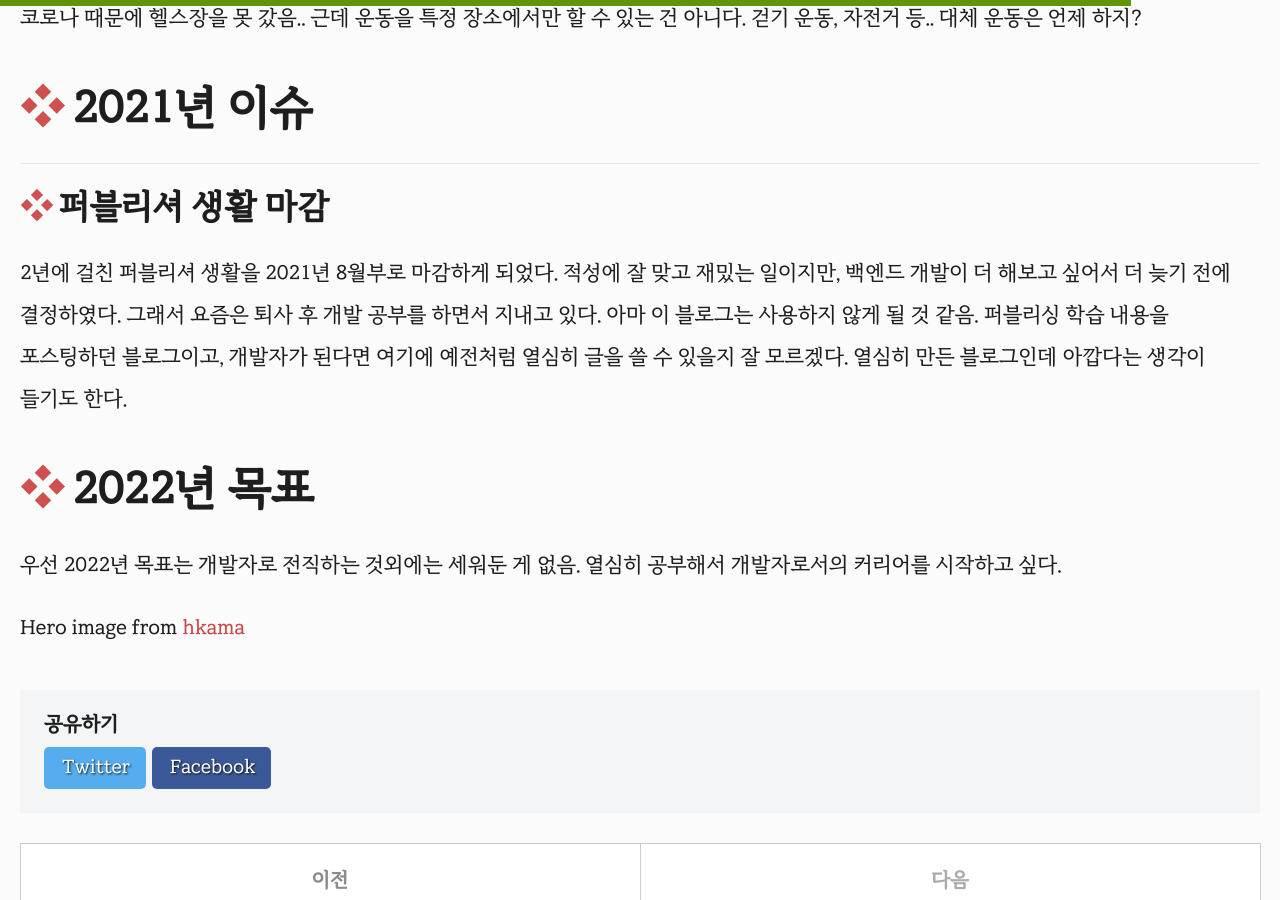
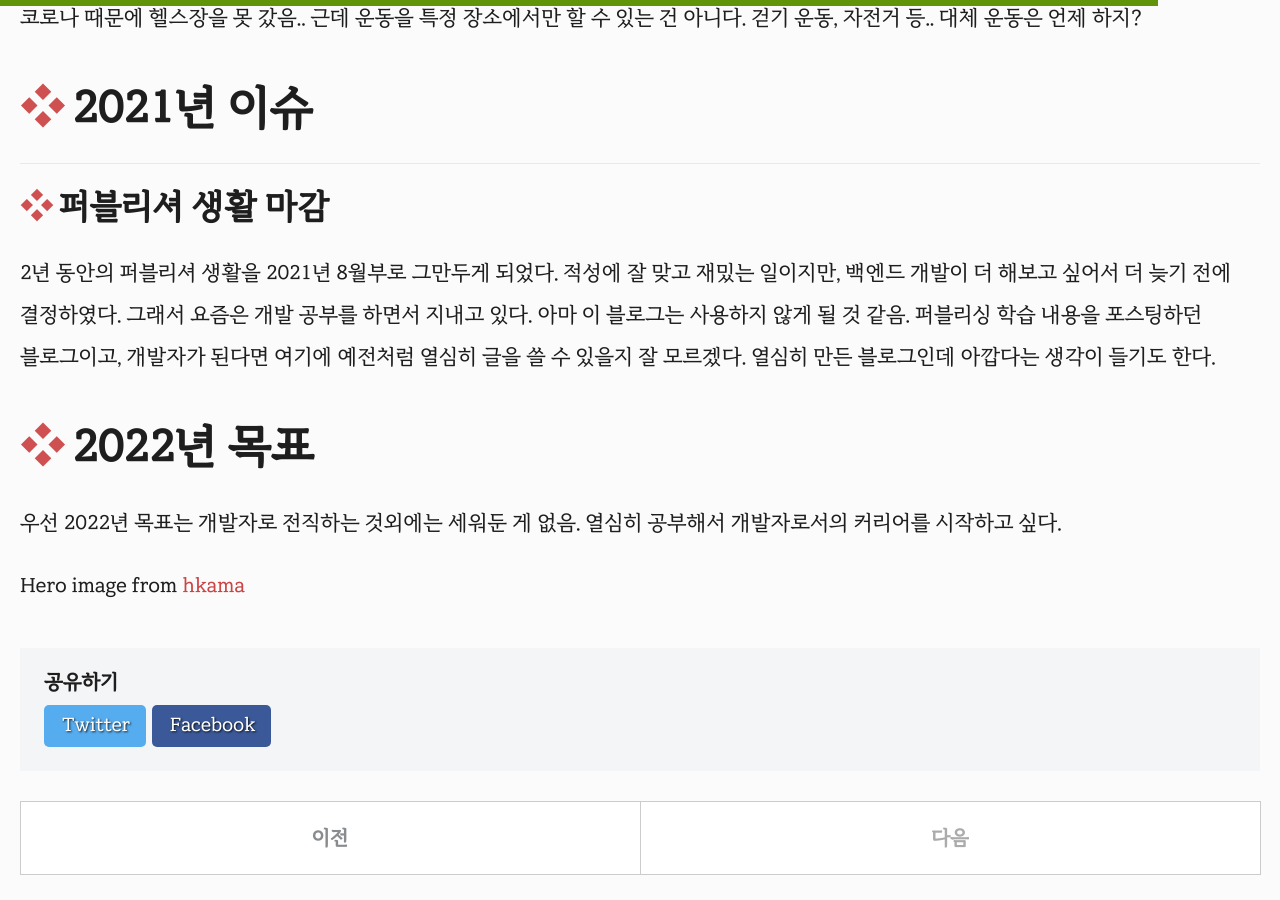
Before and after one commit to selosele/selosele.github.io, a Jekyll site: the page built from _posts/2022-01-22-past-year.md, in a window 1280 px wide and 900 px high, scrolled down 1602 px. Built offline with Jekyll 4.4.1, drawn with Linux system fonts in a browser that asks for light colours; comment, search, counter and statistics services are not loaded; a style sheet for code colours, icons or effects is not loaded.

Commit message:
내용 수정

```diff
--- a/_posts/2022-01-22-past-year.md
+++ b/_posts/2022-01-22-past-year.md
@@ -44,7 +44,7 @@ Gatsby.js 템플릿 퍼블리싱에 굉장히 몰두했었는데, 리액트 학
 
 ### 퍼블리셔 생활 마감
 
-2년에 걸친 퍼블리셔 생활을 2021년 8월부로 마감하게 되었다. 적성에 잘 맞고 재밌는 일이지만, 백엔드 개발이 더 해보고 싶어서 더 늦기 전에 결정하였다. 그래서 요즘은 퇴사 후 개발 공부를 하면서 지내고 있다. 아마 이 블로그는 사용하지 않게 될 것 같음. 퍼블리싱 학습 내용을 포스팅하던 블로그이고, 개발자가 된다면 여기에 예전처럼 열심히 글을 쓸 수 있을지 잘 모르겠다. 열심히 만든 블로그인데 아깝다는 생각이 들기도 한다.
+2년 동안의 퍼블리셔 생활을 2021년 8월부로 그만두게 되었다. 적성에 잘 맞고 재밌는 일이지만, 백엔드 개발이 더 해보고 싶어서 더 늦기 전에 결정하였다. 그래서 요즘은 개발 공부를 하면서 지내고 있다. 아마 이 블로그는 사용하지 않게 될 것 같음. 퍼블리싱 학습 내용을 포스팅하던 블로그이고, 개발자가 된다면 여기에 예전처럼 열심히 글을 쓸 수 있을지 잘 모르겠다. 열심히 만든 블로그인데 아깝다는 생각이 들기도 한다.
 
 ## 2022년 목표
 
```
